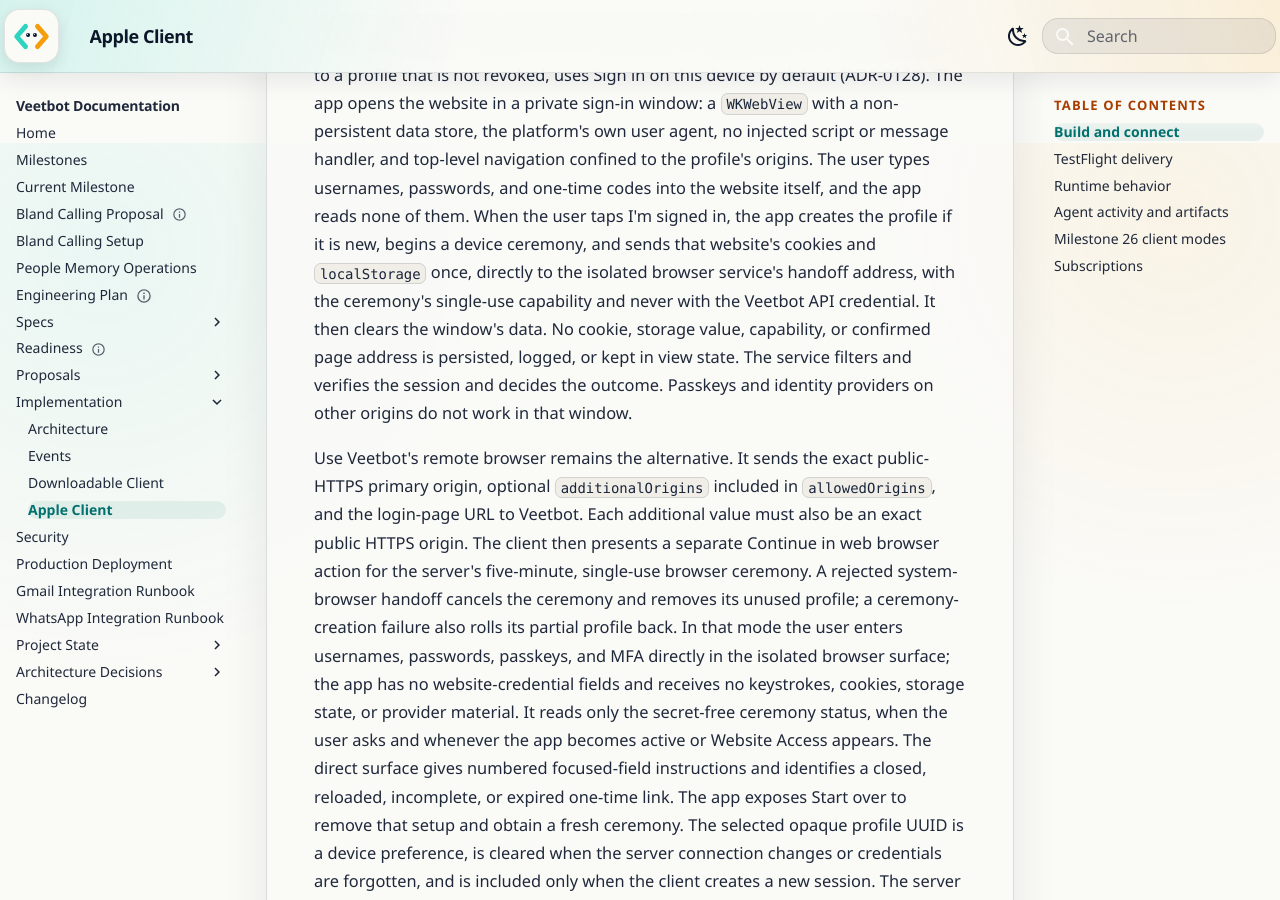
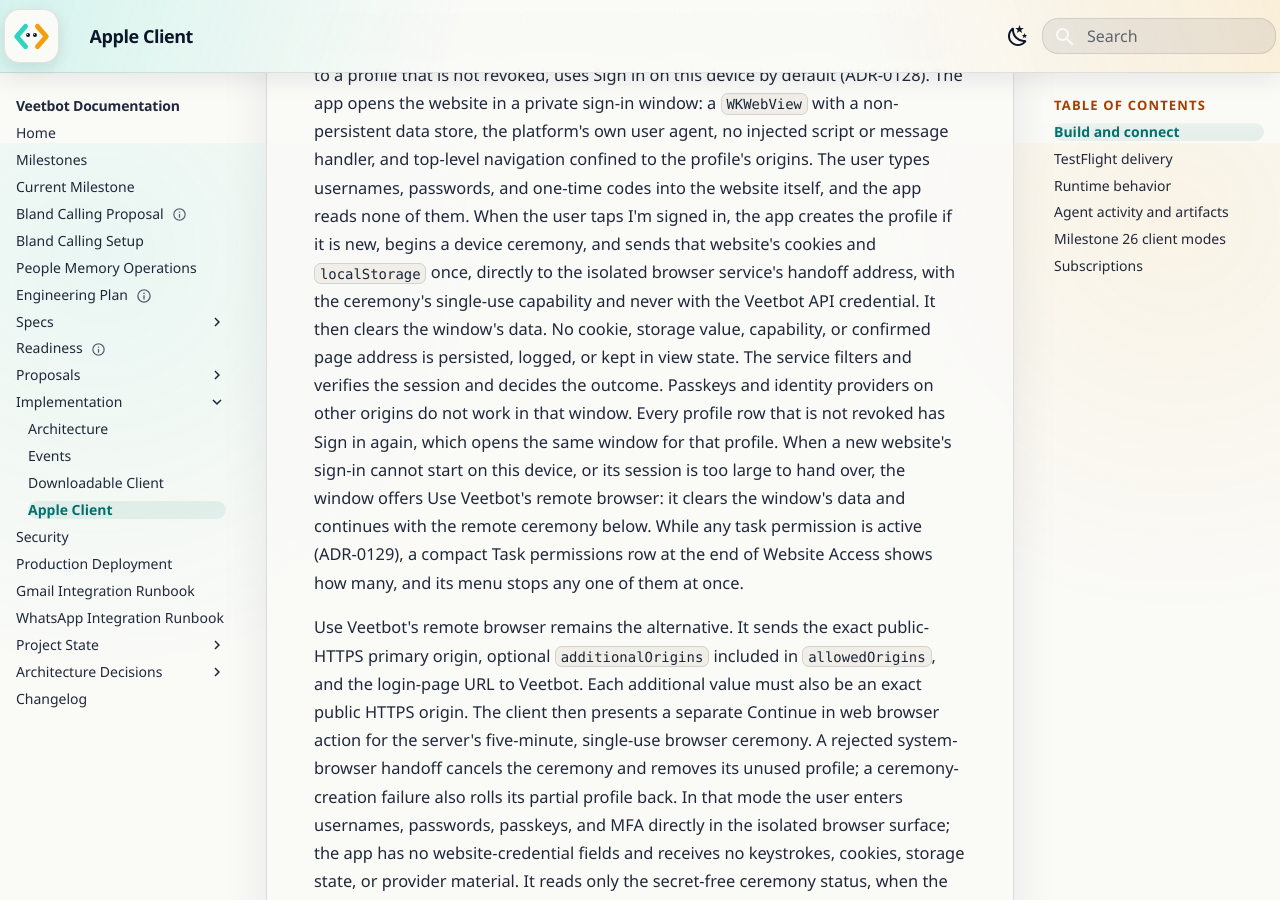
Before and after one commit to avitus/veetbot, an MkDocs documentation site: the page built from docs/apple-client.md, in a window 1280 px wide and 900 px high, scrolled down 2557 px. Built offline with MkDocs 1.6.1 and Material for MkDocs 9.7.7, drawn with Linux system fonts in a browser that asks for light colours.

Commit message:
docs(apple): Sign in again, the in-window fallback, and task permissions (I-6)
Integration I-6 (build plan 2.5): Track A merged, rebased onto this branch
without conflicts (it touches clients/apple/** only). Track A reported a
documentation gap that belongs to the docs owner: docs/apple-client.md and
clients/apple/README.md did not describe three things its code does.

- Every profile row that is not revoked offers Sign in again, which opens
  the device sign-in window for that profile (WebsiteAccessActions).
- When a new website's device sign-in cannot start, or its session is too
  large to hand over, the window offers Use Veetbot's remote browser: it
  clears the window's data and continues with the remote ceremony
  (ChatViewModel.completeDeviceSignIn, DeviceSignInSheet).
- While any task permission is active, a compact Task permissions row at
  the end of Website Access shows the count, and its menu stops each one
  (ConnectionSettingsView).

Checked while merging, against Track A's stated wire assumptions: the
ceremony list route returns a bare array; /v1/browser-task-grants takes
session_id, status=active|all, limit and cursor; a missing route answers
"The requested resource was not found."; a resolve conflict carries
error.details.reason task_grant_unavailable or task_grant_offer_mismatch;
and the Swift fixture copy's SHA-256 (34b2c62b...) equals
tests/fixtures/api/browser_task_grant_contract.json.

Completion report
- Files changed: docs/apple-client.md, clients/apple/README.md.
- Behavior: none; documents behaviour Track A already ships.
- Reading lane: A (the range this lands in); this commit alone would be C.
- Red: none; not a behaviour change.
- Tests and checks: make docs-check passed (5.9 s); make citations-fix
  reported every citation resolving and changed nothing.
- Documentation: docs/apple-client.md, clients/apple/README.md.
- Acceptance criteria: governance rule 9 for Track A (A-6, A-11).
- Known limitations: the two UI-test changes still need the hosted macOS and
  iOS lanes (make test-apple-ui); they are not run here.
- Deviations: build plan 2.4 leaves docs to C0; C0 had landed, so the
  integration branch carries this fix with Track A's code.
- ADRs: none.

Reading-Lane: A
Co-Authored-By: Claude Opus 5.5 <noreply@anthropic.com>

```diff
--- a/docs/apple-client.md
+++ b/docs/apple-client.md
@@ -110,7 +110,14 @@ single-use capability and never with the Veetbot API credential. It then
 clears the window's data. No cookie, storage value, capability, or confirmed
 page address is persisted, logged, or kept in view state. The service filters
 and verifies the session and decides the outcome. Passkeys and identity
-providers on other origins do not work in that window.
+providers on other origins do not work in that window. Every profile row that
+is not revoked has Sign in again, which opens the same window for that
+profile. When a new website's sign-in cannot start on this device, or its
+session is too large to hand over, the window offers Use Veetbot's remote
+browser: it clears the window's data and continues with the remote ceremony
+below. While any task permission is active (ADR-0129), a compact Task
+permissions row at the end of Website Access shows how many, and its menu
+stops any one of them at once.
 
 Use Veetbot's remote browser remains the alternative. It sends the exact
 public-HTTPS primary origin, optional `additionalOrigins` included in
```
Also changed, not shown: clients/apple/README.md (+9 -6 lines).
